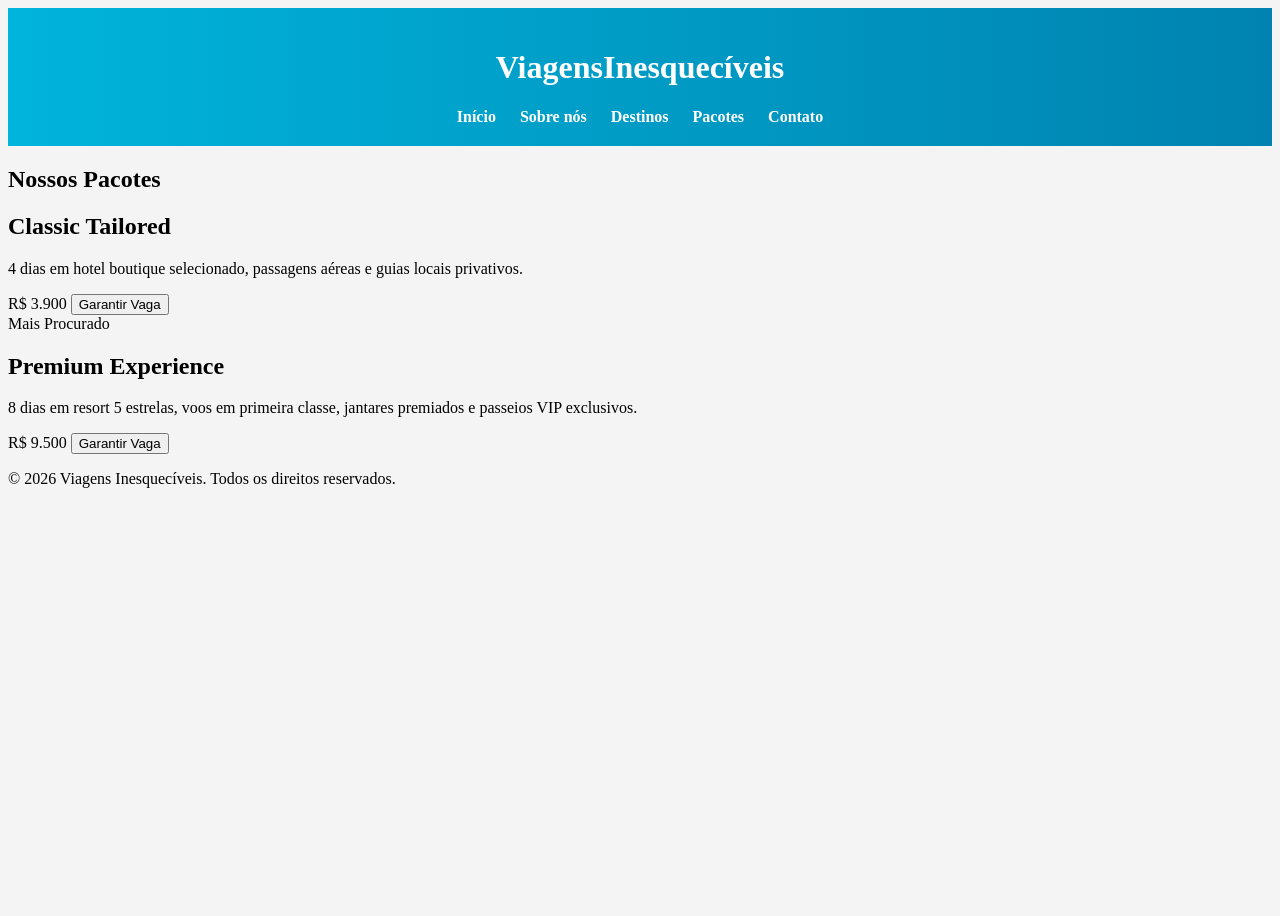
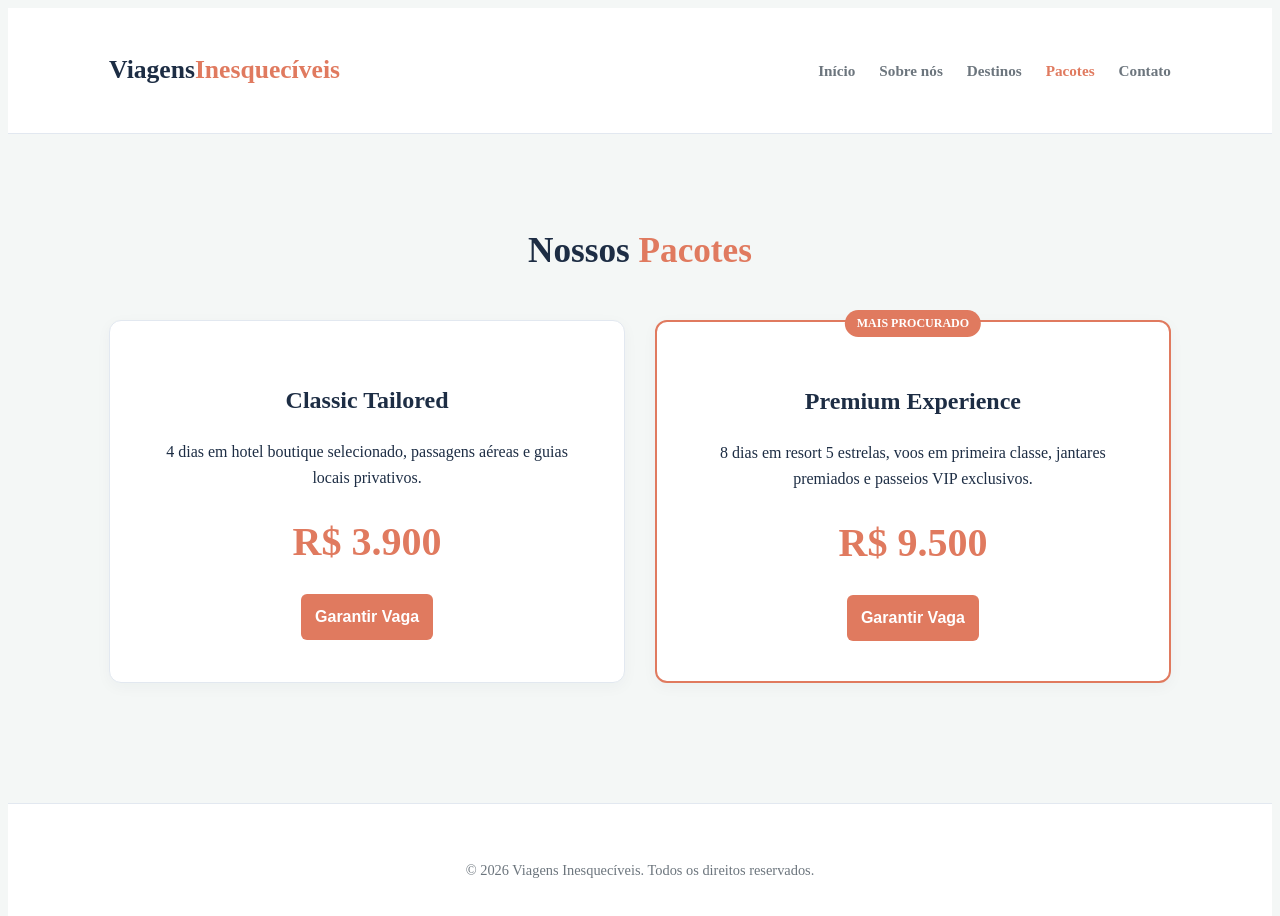
Before and after one commit to MariaEduarda-19/Viagens-dos-sonhos, a plain HTML site: page pacotes.html in a window 1280 px wide. Before the commit the page ends 800 px from the top, so only its background shows below. Drawn offline with Linux system fonts and the light colour scheme.

Commit message:
Add files via upload

```diff
--- a/stile.css
+++ b/stile.css
@@ -1,37 +1,234 @@
- STILE.CSS
-    *{
-    margin:0;
-    padding:0;
-    box-sizing:border-box;
-    font-family:Arial, Helvetica, sans-serif;
+stile.css
+* {
+    margin: 0;
+    padding: 0;
+    box-sizing: border-box;
+    font-family: 'Segoe UI', Tahoma, Geneva, Verdana, sans-serif;
 }
 
-body{
-    background:#f4f4f4;
+:root {
+    --bg-fundo: #f4f7f6;
+    --bg-card: #ffffff;
+    --cor-ouro: #e07a5f;
+    --texto-escuro: #1d2d44;
+    --texto-cinza: #6c757d;
+    --cor-auxiliar: #3d5a80;
+    --borda-suave: #e2e8f0;
 }
 
-header{
-    background:linear-gradient(90deg,#00b4db,#0083b0);
-    color:white;
-    padding:20px;
-    text-align:center;
+body {
+    background-color: var(--bg-fundo);
+    color: var(--texto-escuro);
+    line-height: 1.6;
 }
 
-nav{
-    margin-top:10px;
+header {
+    display: flex;
+    justify-content: space-between;
+    align-items: center;
+    padding: 25px 8%;
+    background-color: var(--bg-card);
+    border-bottom: 1px solid var(--borda-suave);
 }
 
-nav a{
-    color:white;
-    text-decoration:none;
-    margin:10px;
-    font-weight:bold;
-    transition:0.3s;
+header h1 {
+    font-size: 1.6rem;
+    font-weight: 800;
+    color: var(--texto-escuro);
 }
 
-nav a:hover{
-    color:yellow;
+header h1 span {
+    color: var(--cor-ouro);
 }
 
-.hero{
- height:60vh
+nav a {
+    color: var(--texto-cinza);
+    text-decoration: none;
+    margin-left: 20px;
+    font-weight: 600;
+    font-size: 0.95rem;
+    transition: color 0.3s;
+}
+
+nav a:hover, nav a.active {
+    color: var(--cor-ouro);
+}
+
+main {
+    padding: 60px 8%;
+}
+
+.titulo-secao {
+    text-align: center;
+    font-size: 2.2rem;
+    margin-bottom: 40px;
+    font-weight: 800;
+    color: var(--texto-escuro);
+}
+
+.titulo-secao span {
+    color: var(--cor-ouro);
+}
+
+.hero {
+    text-align: center;
+    max-width: 800px;
+    margin: 40px auto 60px auto;
+}
+
+.hero h2 {
+    font-size: 3rem;
+    line-height: 1.2;
+    margin-bottom: 20px;
+    color: var(--texto-escuro);
+}
+
+.hero p {
+    font-size: 1.2rem;
+    color: var(--texto-cinza);
+}
+
+.grid-layout {
+    display: grid;
+    grid-template-columns: repeat(auto-fit, minmax(280px, 1fr));
+    gap: 30px;
+}
+
+.card-destino {
+    background-color: var(--bg-card);
+    padding: 35px;
+    border-radius: 12px;
+    border-top: 4px solid var(--cor-ouro);
+    box-shadow: 0 4px 15px rgba(29, 45, 68, 0.04);
+    transition: transform 0.3s, box-shadow 0.3s;
+}
+
+.card-destino:hover {
+    transform: translateY(-5px);
+    box-shadow: 0 10px 25px rgba(29, 45, 68, 0.08);
+}
+
+.card-destino .emoji {
+    font-size: 2.5rem;
+    margin-bottom: 15px;
+}
+
+.card-destino h3 {
+    font-size: 1.4rem;
+    margin-bottom: 10px;
+    color: var(--texto-escuro);
+}
+
+.card-destino p {
+    color: var(--texto-cinza);
+}
+.card-pacote {
+    background-color: var(--bg-card);
+    padding: 40px;
+    border-radius: 12px;
+    border: 1px solid var(--borda-suave);
+    text-align: center;
+    position: relative;
+    box-shadow: 0 4px 15px rgba(29, 45, 68, 0.04);
+}
+
+.card-pacote.destaque {
+    border: 2px solid var(--cor-ouro);
+}
+
+.tag-destaque {
+    position: absolute;
+    top: -12px;
+    left: 50%;
+    transform: translateX(-50%);
+    background-color: var(--cor-ouro);
+    color: var(--bg-card);
+    padding: 4px 12px;
+    font-weight: 700;
+    font-size: 0.75rem;
+    border-radius: 20px;
+    text-transform: uppercase;
+}
+
+.preco {
+    display: block;
+    font-size: 2.5rem;
+    font-weight: 800;
+    color: var(--cor-ouro);
+    margin: 20px 0;
+}
+.sobre-conteudo {
+    max-width: 700px;
+    margin: 0 auto;
+    text-align: center;
+}
+
+.sobre-conteudo p {
+    font-size: 1.15rem;
+    color: var(--texto-cinza);
+    margin-bottom: 20px;
+}
+
+.box-formulario {
+    max-width: 480px;
+    margin: 0 auto;
+    background-color: var(--bg-card);
+    padding: 40px;
+    border-radius: 12px;
+    box-shadow: 0 10px 30px rgba(29, 45, 68, 0.06);
+}
+
+form {
+    display: flex;
+    flex-direction: column;
+    gap: 20px;
+}
+
+input, textarea {
+    width: 100%;
+    padding: 14px;
+    background-color: var(--bg-fundo);
+    border: 1px solid var(--borda-suave);
+    border-radius: 6px;
+    color: var(--texto-escuro);
+    font-size: 1rem;
+    outline: none;
+    transition: border-color 0.3s, background-color 0.3s;
+}
+
+input:focus, textarea:focus {
+    border-color: var(--cor-ouro);
+    background-color: var(--bg-card);
+}
+
+textarea {
+    height: 120px;
+    resize: none;
+}
+
+button {
+    background-color: var(--cor-ouro);
+    color: var(--bg-card);
+    border: none;
+    padding: 14px;
+    font-size: 1rem;
+    font-weight: 700;
+    border-radius: 6px;
+    cursor: pointer;
+    transition: background 0.3s, transform 0.2s;
+}
+
+button:hover {
+    background-color: var(--cor-auxiliar);
+    transform: translateY(-2px);
+}
+
+footer {
+    text-align: center;
+    padding: 40px;
+    color: var(--texto-cinza);
+    font-size: 0.9rem;
+    border-top: 1px solid var(--borda-suave);
+    margin-top: 60px;
+    background-color: var(--bg-card)
+}
```
